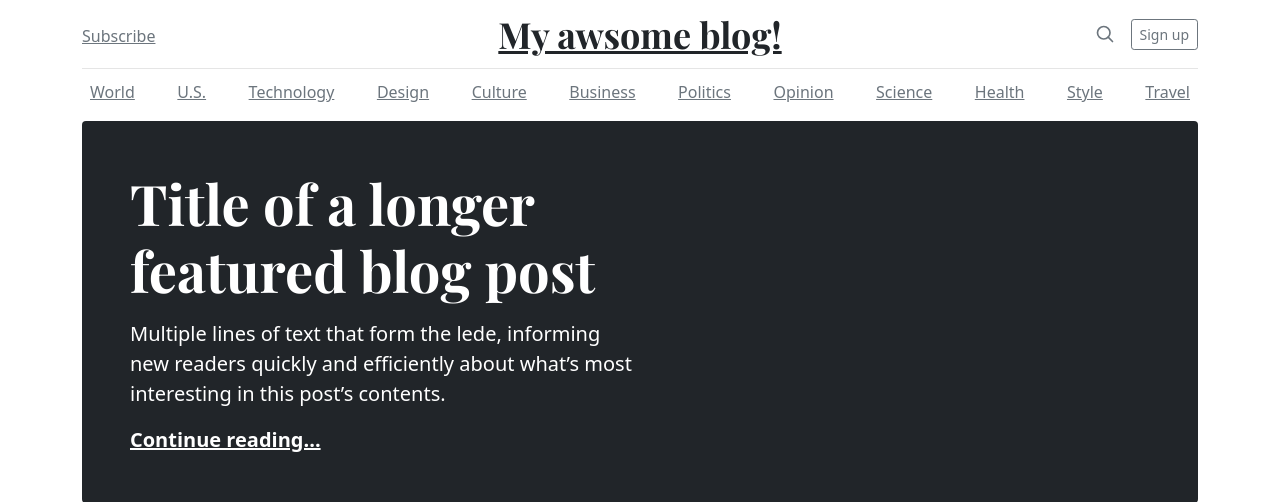
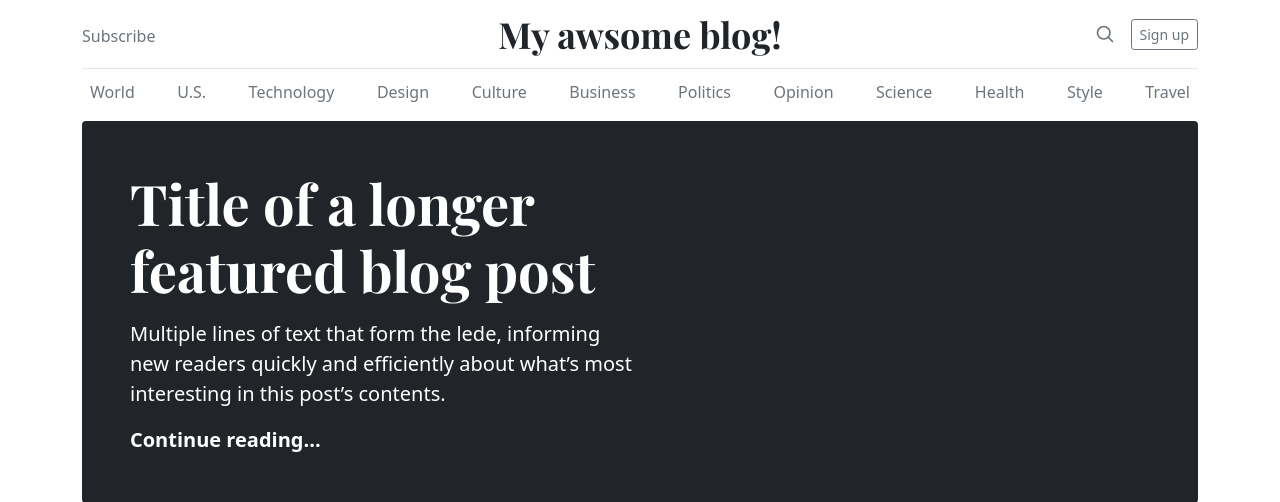
Before and after one commit to jacob9910/MyFirstBlog, a Django app: page /blog/New/ in a window 1280 px wide. Shown: the top 502 px of the page. Run offline with Django 3.2, Linux system fonts and the light colour scheme; data comes from the database, SQL or seed files in the repository; both versions use the stored data as it was after the commit; some libraries are stand-ins or nearby versions.

Commit message:
DeleteLinkUnderline

```diff
--- a/blog/templates/New.html
+++ b/blog/templates/New.html
@@ -8,6 +8,9 @@
         <link href="https://cdn.jsdelivr.net/npm/bootstrap@5.0.0-beta1/dist/css/bootstrap.min.css" rel="stylesheet" integrity="sha384-giJF6kkoqNQ00vy+HMDP7azOuL0xtbfIcaT9wjKHr8RbDVddVHyTfAAsrekwKmP1" crossorigin="anonymous">
         <script src="https://cdn.jsdelivr.net/npm/@popperjs/core@2.5.4/dist/umd/popper.min.js" integrity="sha384-q2kxQ16AaE6UbzuKqyBE9/u/KzioAlnx2maXQHiDX9d4/zp8Ok3f+M7DPm+Ib6IU" crossorigin="anonymous"></script>
         <script src="https://cdn.jsdelivr.net/npm/bootstrap@5.0.0-beta1/dist/js/bootstrap.min.js" integrity="sha384-pQQkAEnwaBkjpqZ8RU1fF1AKtTcHJwFl3pblpTlHXybJjHpMYo79HY3hIi4NKxyj" crossorigin="anonymous"></script>
+        <style type="text/css">
+          a { text-decoration:none }
+        </style>
       </head>
       <body>
         <div class="container">
```
Also changed, not shown: db.sqlite3.
